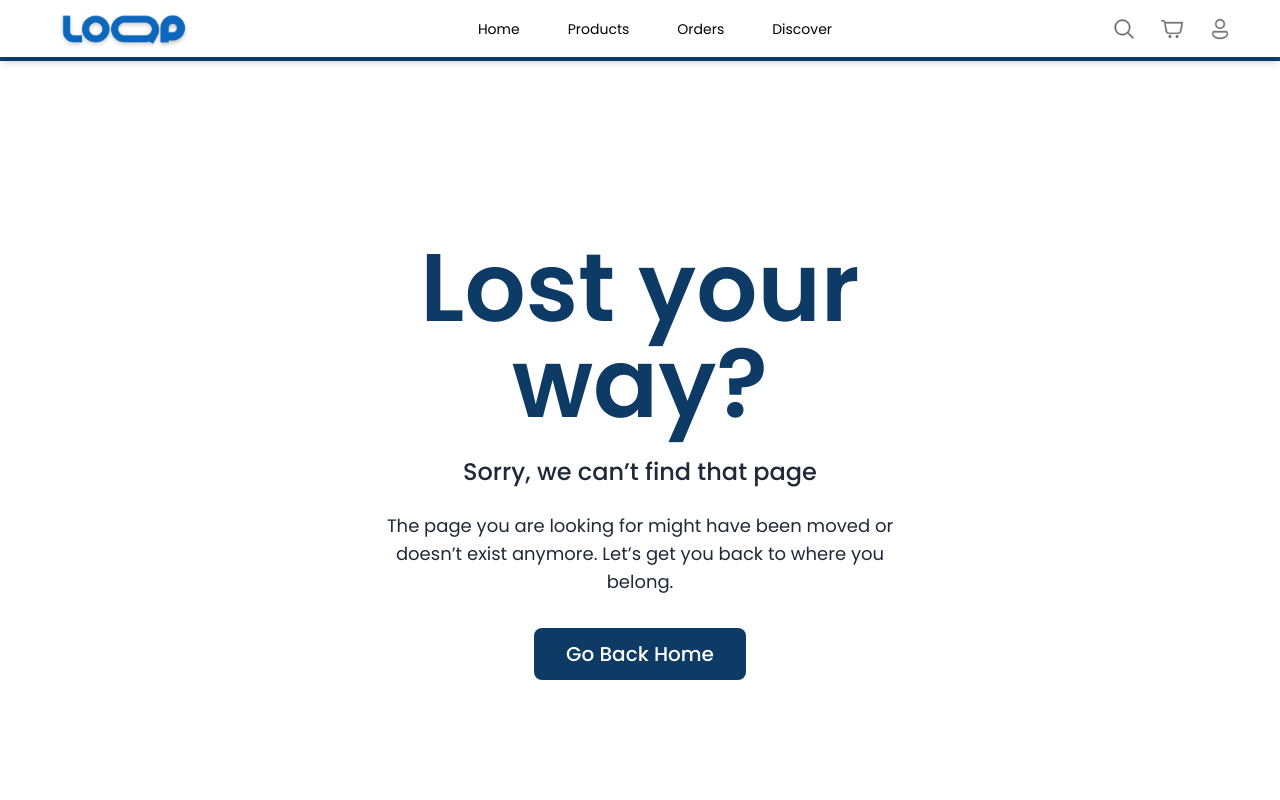
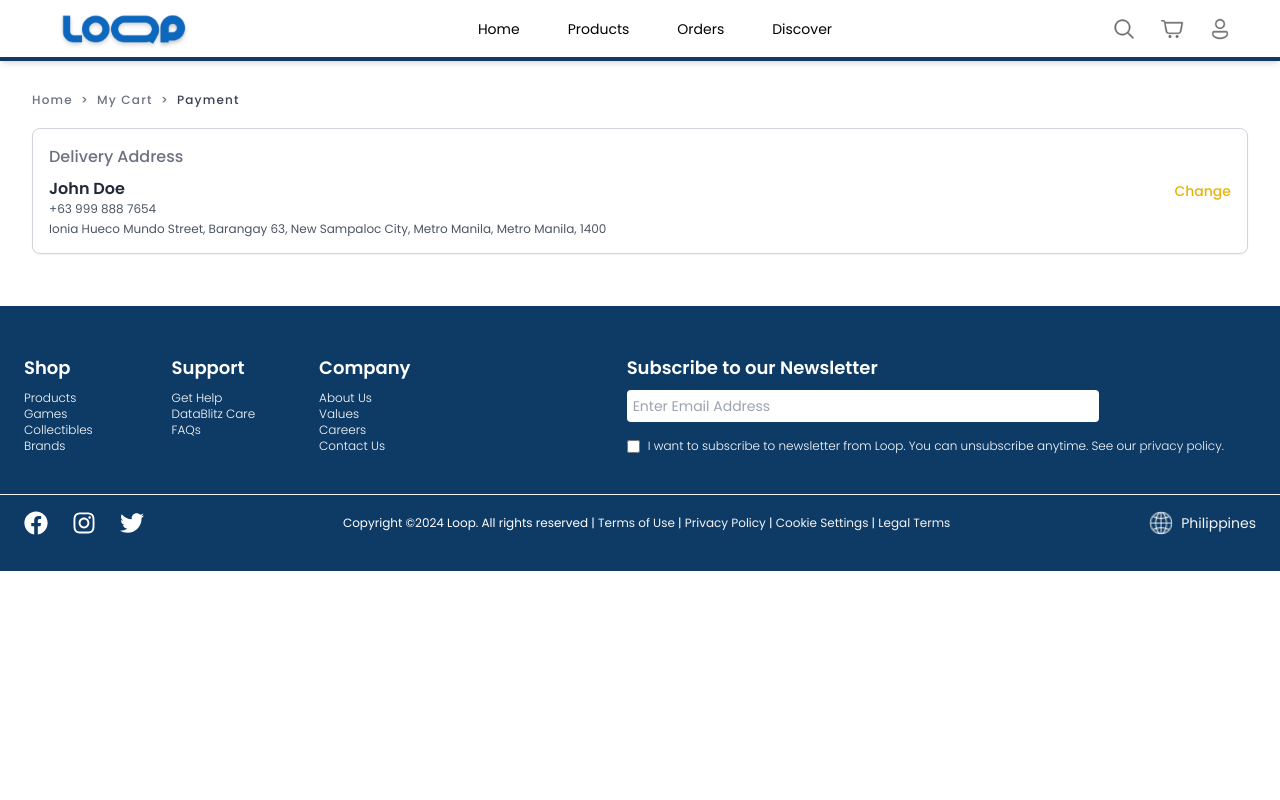
Before and after one commit to wintercutie/loop, a Next.js app: page /payment in a window 1280 px wide. Before the commit this address had no page. Shown: the top 800 px of the page. Built offline with nearby package versions, Linux system fonts and the light colour scheme.

Commit message:
added delivery address

```diff
--- /dev/null
+++ b/src/app/payment/page.jsx
@@ -0,0 +1,33 @@
+import React from "react";
+import Link from "next/link";
+import DeliveryAddress from "@/components/payment/DeliveryAddress";
+
+export default function Payment() {
+  return (
+    <div className="mx-auto max-w-7xl px-4 sm:px-6 lg:px-8 py-8">
+      {/* Link Reference Header */}
+      <div className="flex justify-between items-center">
+        <div className="text-xs font-medium text-gray-500 flex items-center space-x-2 tracking-widest">
+          <Link href="/" className="hover:text-gray-700">
+            Home
+          </Link>
+          <span className="mx-2">&gt;</span>
+          <Link href="/user/purchase" className="hover:text-gray-700">
+            My Cart
+          </Link>
+          <span className="mx-2">&gt;</span>
+          <span className="text-gray-700">Payment</span>
+        </div>
+      </div>
+
+      {/* Delivery Address */}
+      <div className="my-5">
+        <DeliveryAddress
+          name="John Doe"
+          contactNumber="+63 999 888 7654"
+          address="Ionia Hueco Mundo Street, Barangay 63, New Sampaloc City, Metro Manila, Metro Manila, 1400"
+        />
+      </div>
+    </div>
+  );
+}
--- /dev/null
+++ b/src/components/payment/DeliveryAddress.jsx
@@ -0,0 +1,24 @@
+import React from 'react';
+
+export default function DeliveryAddress({ name, contactNumber, address }) {
+  return (
+    <div className="border border-gray-300 rounded-lg shadow-sm p-4 flex items-center justify-between bg-white">
+      <div>
+        {/* Header */}
+        <div className="text-md text-gray-500 font-medium mb-2">Delivery Address</div>
+
+        {/* Name and Contact */}
+        <div className="font-semibold text-gray-800">{name}</div>
+        <div className="text-gray-600 text-xs">{contactNumber}</div>
+
+        {/* Address */}
+        <div className="text-gray-600 text-xs mt-1">{address}</div>
+      </div>
+
+      {/* Change Button */}
+      <button className="text-yellow-500 text-sm font-medium hover:underline focus:outline-none">
+        Change
+      </button>
+    </div>
+  );
+}
```
